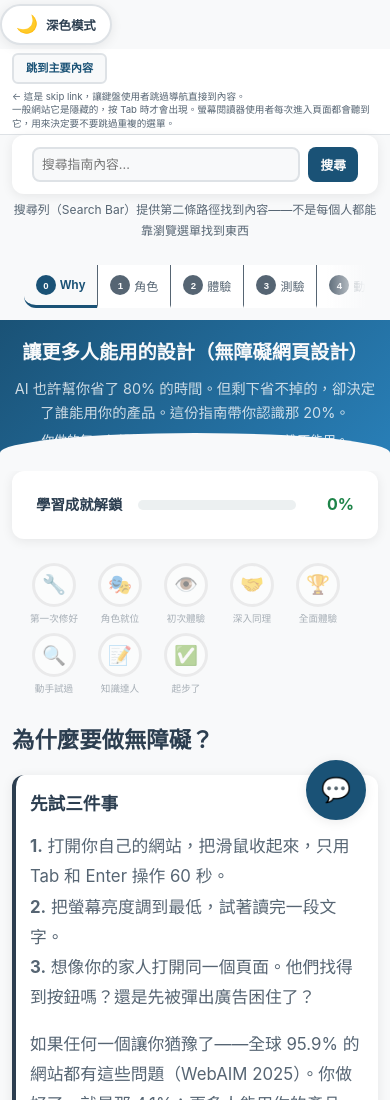
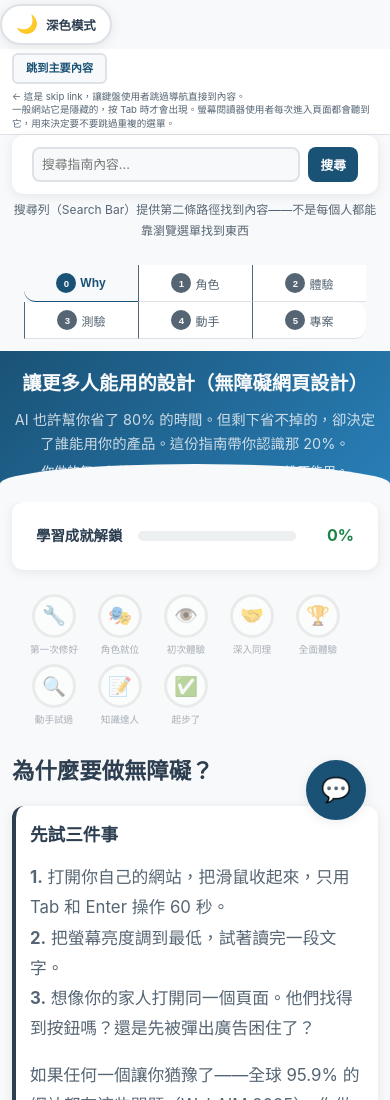
Before and after one commit to chiehweihuang/a11y-design, a plain HTML site: page index.html in a window 390 px wide. Shown: the top 1100 px of the page. Drawn offline with Linux system fonts and the light colour scheme.

Commit message:
fix: mobile nav wraps to 2 rows, body overflow-x hidden
- Nav tabs: flex-wrap on mobile, 3 per row
- Remove gradient mask on mobile (not needed with wrap)
- overflow-x:auto → visible on mobile nav
- body: overflow-x:hidden prevents horizontal scroll

```diff
--- a/index.html
+++ b/index.html
@@ -16,7 +16,7 @@
 <meta name="twitter:title" content="你的網站正在流失你看不到的使用者">
 <meta name="twitter:description" content="互動式無障礙網頁設計指南：10 個沉浸式模擬、知識測驗、檢核清單。花 30 秒體驗，然後動手做。">
 <title>讓更多人能用的設計（無障礙設計）— 網頁篇</title>
-<link rel="stylesheet" href="style.css?v=20260403c">
+<link rel="stylesheet" href="style.css?v=20260403d">
 </head>
 <body>
 
--- a/style.css
+++ b/style.css
@@ -130,6 +130,7 @@
     background: var(--bg);
     color: var(--text);
     line-height: 1.7;
+    overflow-x: hidden;
   }
 
   /* ===== SKIP LINKS (WCAG 2.4.1) ===== */
@@ -1004,7 +1005,9 @@
 .next-step-cta .arrow { font-size: 1.2rem; }
 
 @media (max-width: 600px) {
-  .nav-tab { padding: 10px 12px; font-size: 0.75rem; gap: 4px; flex: none; white-space: nowrap; }
+  .nav-tabs { flex-wrap: wrap; overflow-x: visible; }
+  .nav-tabs-wrapper::after { display: none; }
+  .nav-tab { padding: 8px 0; font-size: 0.75rem; gap: 4px; flex: 1 1 30%; text-align: center; justify-content: center; border-bottom: 1px solid var(--border); }
   .nav-tab .step-num { width: 20px; height: 20px; font-size: 0.6rem; }
   .nav-tab .tab-label { display: none; }
   .nav-tab .tab-label-short { display: inline; }
```
